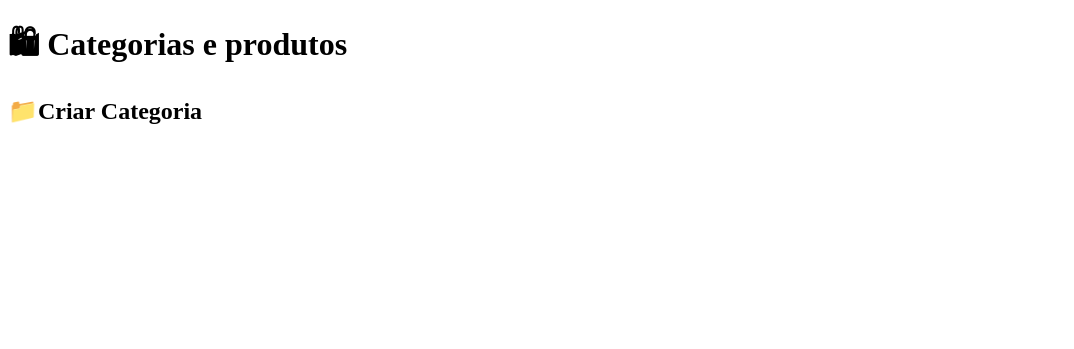
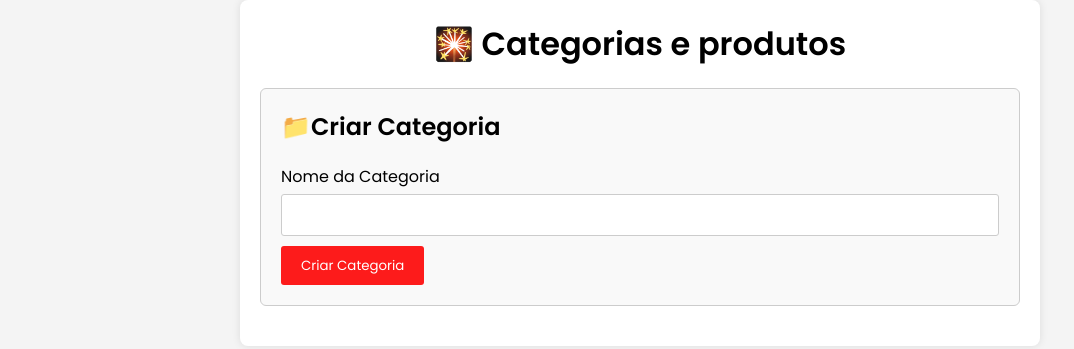
Before and after one commit to isarmendes/revisao01, a plain HTML site: page revisao-01/pages/category-product.html in a window 1280 px wide. Shown: the whole page, without its empty margins (0-1074 px from the left). Drawn offline with Linux system fonts and the light colour scheme.

Commit message:
feat: create form category style;

```diff
--- a/revisao-01/assests/css/style.category-product.css
+++ b/revisao-01/assests/css/style.category-product.css
@@ -0,0 +1,66 @@
+@import url('https://fonts.googleapis.com/css2?family=Poppins:wght@100;200;300;400;500;600&display=swap');
+
+*{
+    font-family: 'Poppins', sans-serif;
+    margin: 0;
+    padding: 0;
+    box-sizing: border-box;
+}
+body{
+    background-color: #f4f4f4;
+}
+
+#container{
+    max-width: 50rem; /*800px*/
+    margin: 0 auto;
+    background-color: #fff;
+    padding: 1.25rem;/* 20px*/
+    border-radius: 0.5rem;/*8px*/
+    box-shadow: 0 0 0.5rem 0 rgba(0, 0, 0, 0.1);
+}
+h1{
+    text-align: center;
+    margin-bottom: 1.25rem;/*20px*/
+}
+
+h2{
+    margin-bottom: 1.25rem;/*20px*/
+}
+
+.form-container{
+    border: 1px solid #ccc;
+    padding: 1.25rem;
+    margin-bottom: 1.25rem;
+    border-radius: 6px;
+    background-color: #f9f9f9;
+}
+
+.form-container label{
+    display: block ;
+    margin-bottom: 0.31rem;/*5px*/
+}
+.form-container input[type="text"]{
+    width: 100%;
+    padding: 0.62rem;
+    margin-bottom: 0.62rem;
+    border: 1px solid #ccc;
+    border-radius: 3px;
+    box-sizing: border-box;
+
+}
+
+.btn{
+    background-color: #fd1b1b;
+    color: #fff;
+    padding: 0.62rem 1.25rem;
+    border: none;
+    cursor: pointer;
+    border-radius: 3px;
+    transition: backgroud-color 0.3s ease, transform 0.3s ease;
+}
+
+.bnt:hover{
+    background-color: #e60e0e;
+    color: #fff;
+    transform: scale(1.01);
+}
--- a/revisao-01/pages/category-product.html
+++ b/revisao-01/pages/category-product.html
@@ -9,9 +9,12 @@
 </head>
 <body>
     <div id="container">
-        <h1>🛍 Categorias e produtos</h1>
+        <h1>🎇 Categorias e produtos</h1>
         <div class="form-container">
         <h2>📁Criar Categoria</h2>
+        <label for="">Nome da Categoria</label>
+        <input type="text" id="categoryName" required>
+        <button class="btn" >Criar Categoria</button>
         </div>
 
     </div>
```
